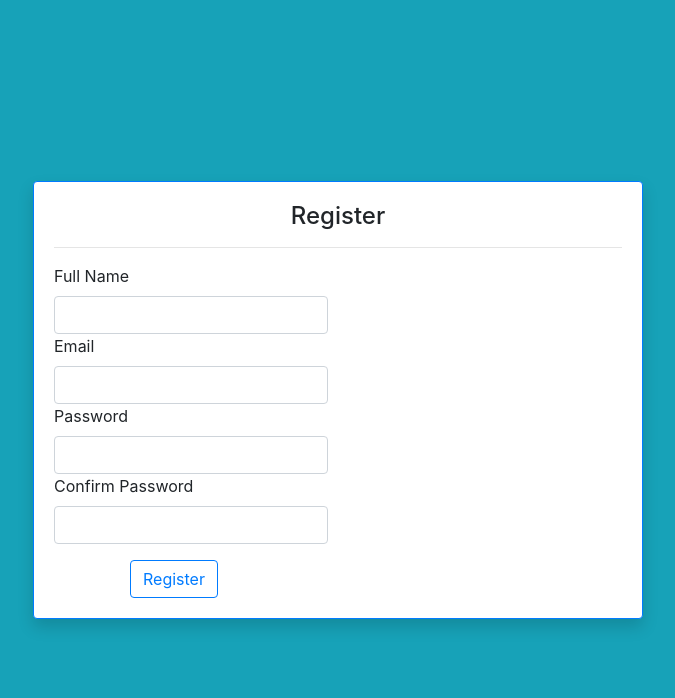
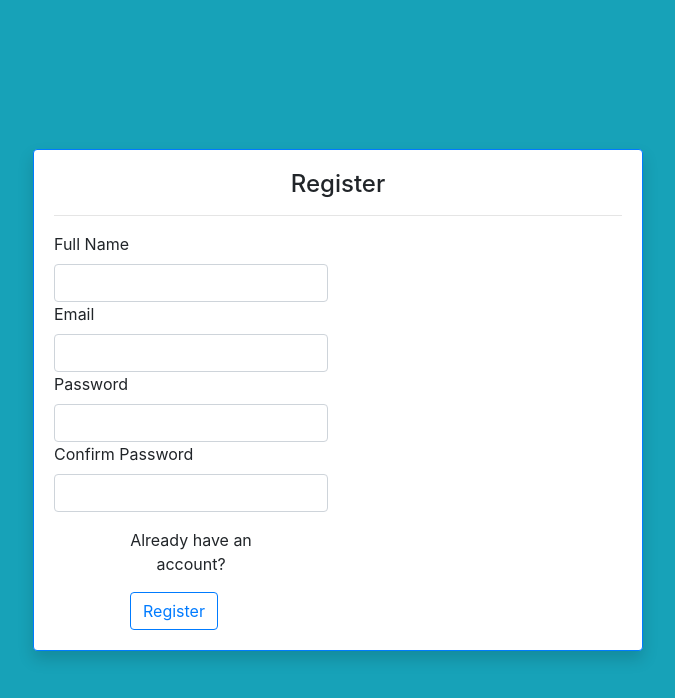
Before and after one commit to hamzan47/term-mean-app-frontend, an Angular app in the folder project/: page /signup in a window 1280 px wide. Shown: the top 698 px of the page, without its empty margins (302-977 px from the left). Built offline with nearby package versions, Linux system fonts and the light colour scheme.

Commit message:
Register Update

```diff
--- a/project/src/app/login/login.component.html
+++ b/project/src/app/login/login.component.html
@@ -23,7 +23,7 @@
         </form>
         <div class="row mt-3">
           <div class="col-md-12 mx-auto align-content-center d-grid">
-            <p class="text-center">Already have an account?</p>
+
             <a class="text-center" routerLink="/signup">Create a new account</a>
           </div>
         </div>
--- a/project/src/app/signup/signup.component.html
+++ b/project/src/app/signup/signup.component.html
@@ -24,6 +24,7 @@
               </div>
 
               <div class="d-grid gap-2 col-6 mx-auto mt-3 align-content-center">
+                <p class="text-center">Already have an account?</p>
                 <button class="btn btn-outline-primary" type="submit">Register</button>
               </div>
 
```
